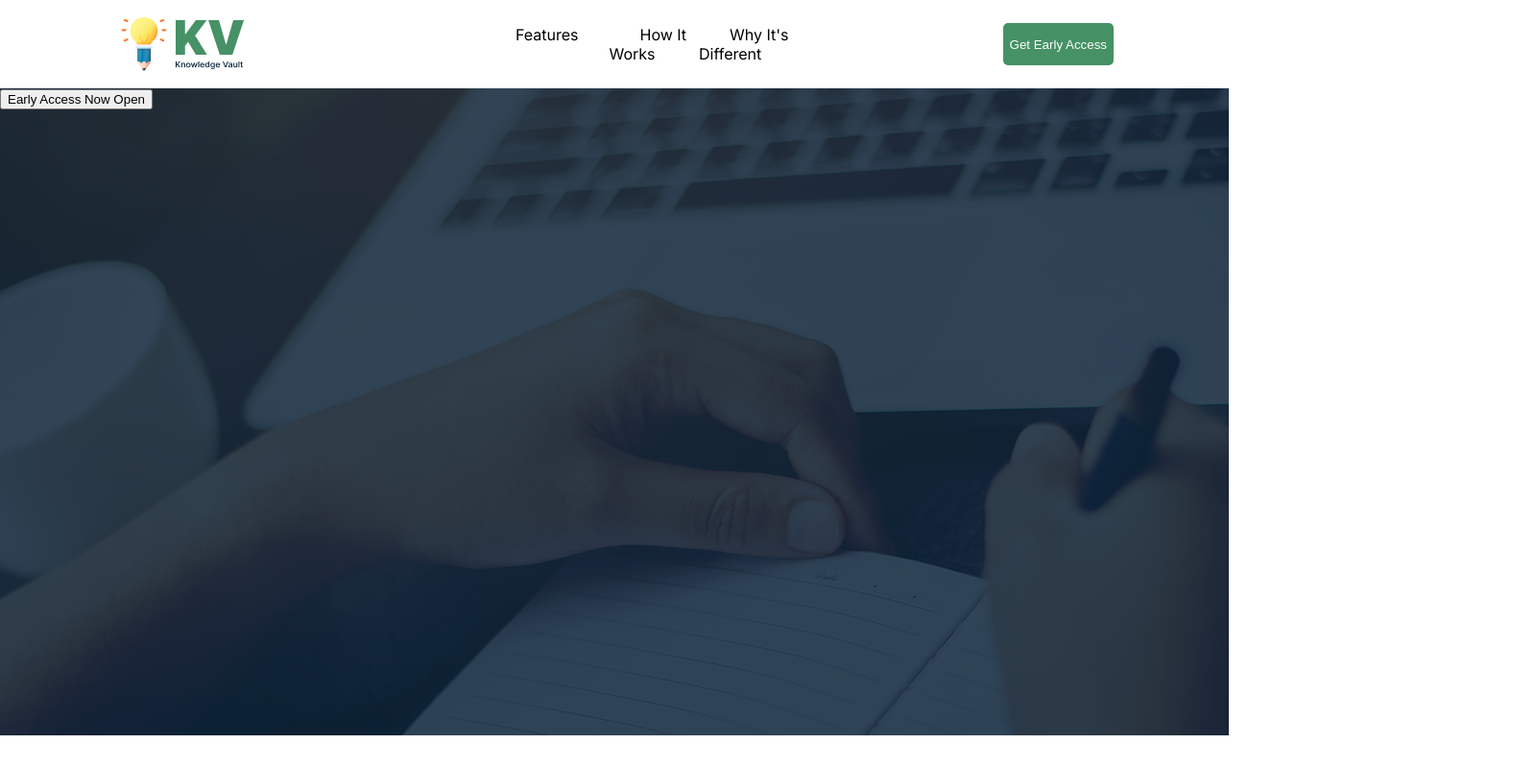
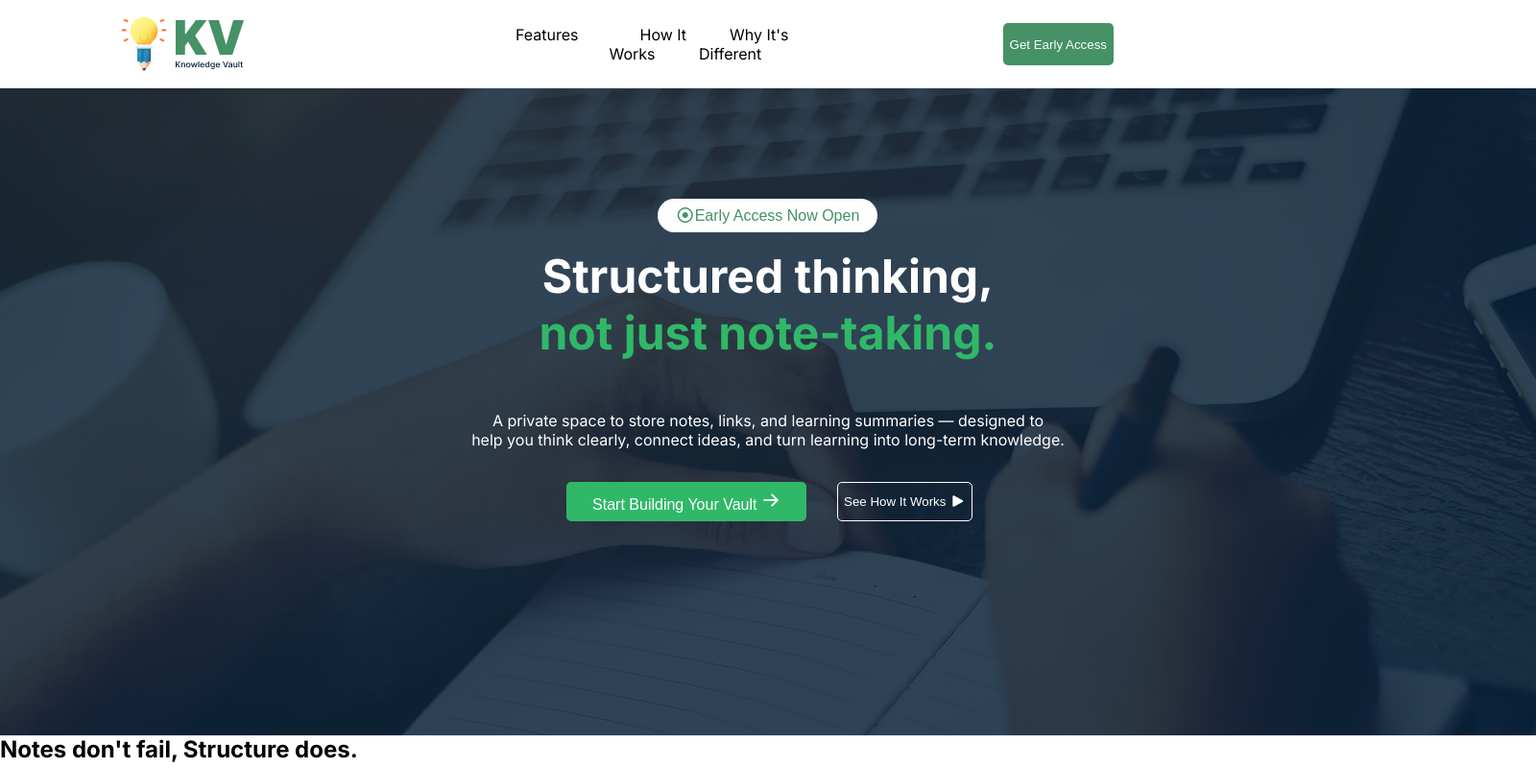
Before and after one commit to abidahmed0100/assignment-1, a plain HTML site: page index.html in a window 1280 px wide. Shown: the whole page at 96% size, 1600 px wide, since content can reach past the window. Drawn offline with Linux system fonts and the light colour scheme.

Commit message:
html and css

```diff
--- a/index.html
+++ b/index.html
@@ -7,6 +7,7 @@
     <link rel="preconnect" href="https://fonts.googleapis.com">
 <link rel="preconnect" href="https://fonts.gstatic.com" crossorigin>
 <link href="https://fonts.googleapis.com/css2?family=Inter:ital,opsz,wght@0,14..32,100..900;1,14..32,100..900&family=Open+Sans:ital,wght@0,300..800;1,300..800&display=swap" rel="stylesheet">
+<link rel="stylesheet" href="https://cdnjs.cloudflare.com/ajax/libs/font-awesome/7.0.1/css/all.min.css">
 <link rel="stylesheet" href="style/index.css">
 </head>
 <body class="inter">
@@ -23,9 +24,19 @@
                 <button class="btn"> Get Early Access</button>
             </nav>
             <section class="banner">
-                <button class="btnw">Early Access Now Open</button>
+                <button class="btnw"><i class="fa-regular fa-circle-dot"></i>Early Access Now Open</button>
+                <div class="heading">
+                    <h1><span class="str">Structured thinking,</span> <br><span class="not">not just note-taking.</span></h1>
+                    </div>
+                    <p class="para">A private space to store notes, links, and learning summaries — designed to <br> help you think clearly, connect ideas, and turn learning into long-term knowledge.</p>
+                    <div class="button">
+                <button id="btnq">Start Building Your Vault <img src="image/logo/ArrowRight.png"></button>
+                 <button id="btne">See How It Works <i class="fa-solid fa-play"></i></button>
+                 </div>
             </section>
-
     </header>
+    <section>
+        <h1>Notes don't fail, Structure does.</h1>
+    </section>
 </body>
 </html>
--- a/style/index.css
+++ b/style/index.css
@@ -47,15 +47,82 @@
     font-weight: 600px;
     color: #FFFFFF;
     margin: 24px 120px 24px 206px;
+    cursor: pointer;
 
 }
 
 .banner {
     background-image: url(../image/logo/hero-bg.png);
     height: 674px;
-    width: 100%;
+    width: 1600px;
     vertical-align: middle;
 }
 .btnw{
+    border: none;
+    border-radius: 30px;
+    background-color: #FFFFFF;
+    font-size: medium;
+    height: 35px;
+    width: 229px;
+    color:#469165;
+    margin: 115px 685px 16px 685px ;
+    cursor: pointer;
 
 }
+
+.banner .heading {
+    /* margin: 16px 295px; */
+    margin: 0 auto;
+    text-align: center;
+    font-weight: bolder;
+    height:168px;
+    width: 770px;
+    font-size: 2em;
+}
+.banner  .str{
+    color: #FFFFFF;
+}
+.banner .heading .not{
+    color: #30B868;
+}
+
+.banner .para {
+    font-size: 16px;
+    color: #FFFFFF;
+    text-align: center;
+    padding: 2px;
+    gap: initial;
+    cursor: pointer;
+}
+
+#btnq{
+    border: none;
+    border-radius: 5px;
+    color: #FFFFFF;
+    background-color: #30B868;
+    height: 41px;
+    width: 250px;
+     margin: 32px 16px 179px 590px;
+    font-size: medium;
+    cursor: pointer;
+
+
+
+}
+
+#btne {
+    border: 1px solid #ffffff;
+    border-radius: 5px;
+    color: #FFFFFF;
+    margin: 32px 567px 179px 16px ;
+    width: 150px;
+    height: 41px;
+    background-color: transparent;
+    max-width: max-content;
+    cursor: pointer;
+
+}
+.button{
+    display: flex;
+    align-items: center;
+}
```
